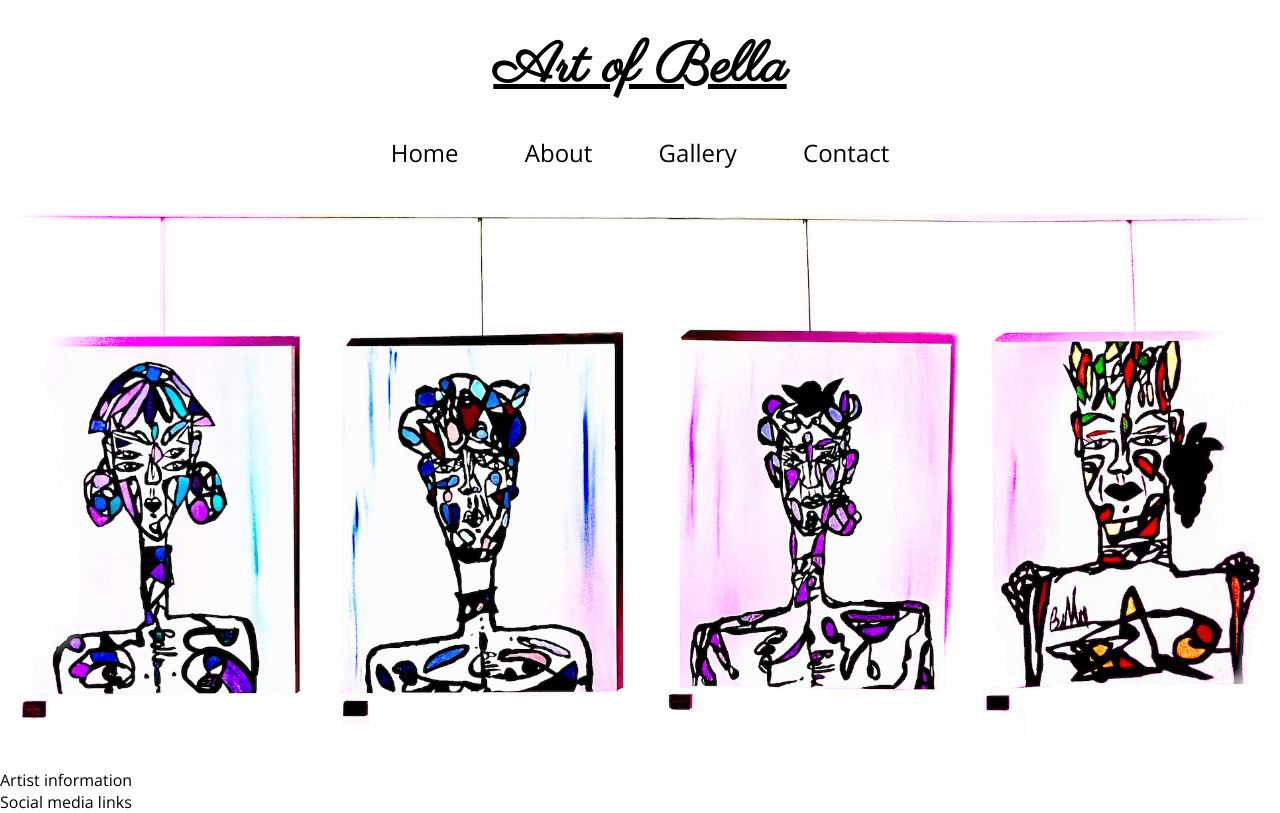
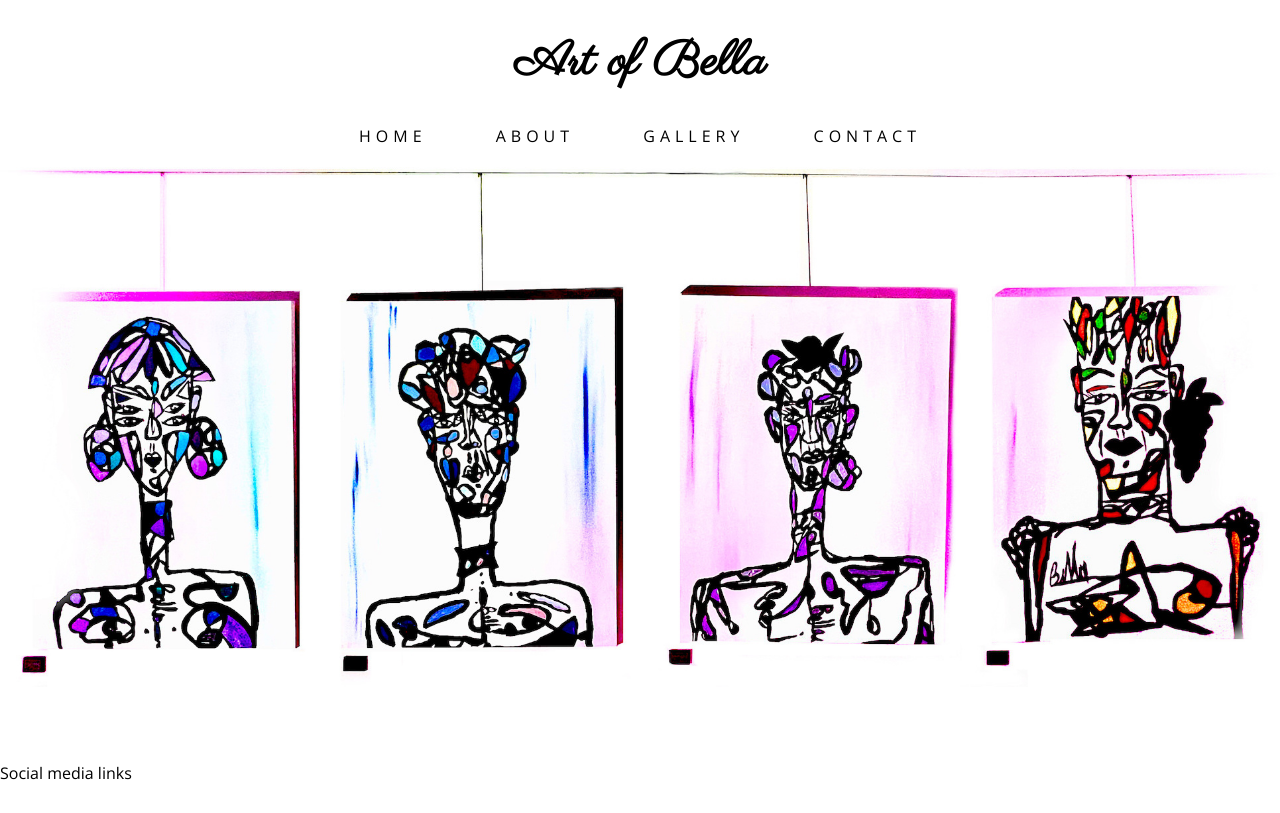
Before and after one commit to elsahelg/bella_art_gallery, a plain HTML site: page index.html in a window 1280 px wide. Drawn offline with nearby package versions, Linux system fonts and the light colour scheme.

Commit message:
Remove section from main structure and add style to header

```diff
--- a/assets/CSS/style.css
+++ b/assets/CSS/style.css
@@ -15,23 +15,19 @@ body {
 
 a {
     text-decoration: none;
-    color: black;
-}
-
-a:hover {
-    text-decoration: underline;
 }
 
 #logo {
     text-align: center;
     padding: 30px;
     font-family: 'Parisienne', cursive;
-    font-size: 350%;
+    font-size: 300%;
+    color: black;
 }
 
 #menu {
     text-align: center;
-    font-size: 150%;
+    font-size: 100%;
 }
 
 #menu li {
@@ -39,11 +35,23 @@ a:hover {
     display: inline;
     margin-right: 30px;
     margin-left: 30px;
+    letter-spacing: 5px;
+    text-transform: uppercase;
 }
+li a {
+    text-decoration: none;
+    color: black;
+}
+
+li a:hover {
+    text-decoration: underline;
+}
+
  /* hero image */
 
  #hero-image {
     width: 100%;
     height: 600px;
-    background: url(../images/header_img2.jpg) no-repeat center center / contain;
+    background: url(../images/header_img2.jpg) no-repeat top center / contain;
+    margin-top: 15px;
  }
--- a/index.html
+++ b/index.html
@@ -13,7 +13,8 @@
 </head>
 
 <body>
-    <header>
+
+        <header>
         <a href="index.html">
             <h1 id="logo">Art of Bella</h1>
             <nav>
@@ -34,9 +35,9 @@
             </nav>
         </a>
     </header>
-    <section><div id="hero-image"></div>
+    <section>
+        <div id="hero-image"></div>
     </section>
-    <section>Artist information</section>
     <footer>Social media links</footer>
 </body>
 
```
Also changed, not shown: assets/images/qoute_image.jpeg (added).
